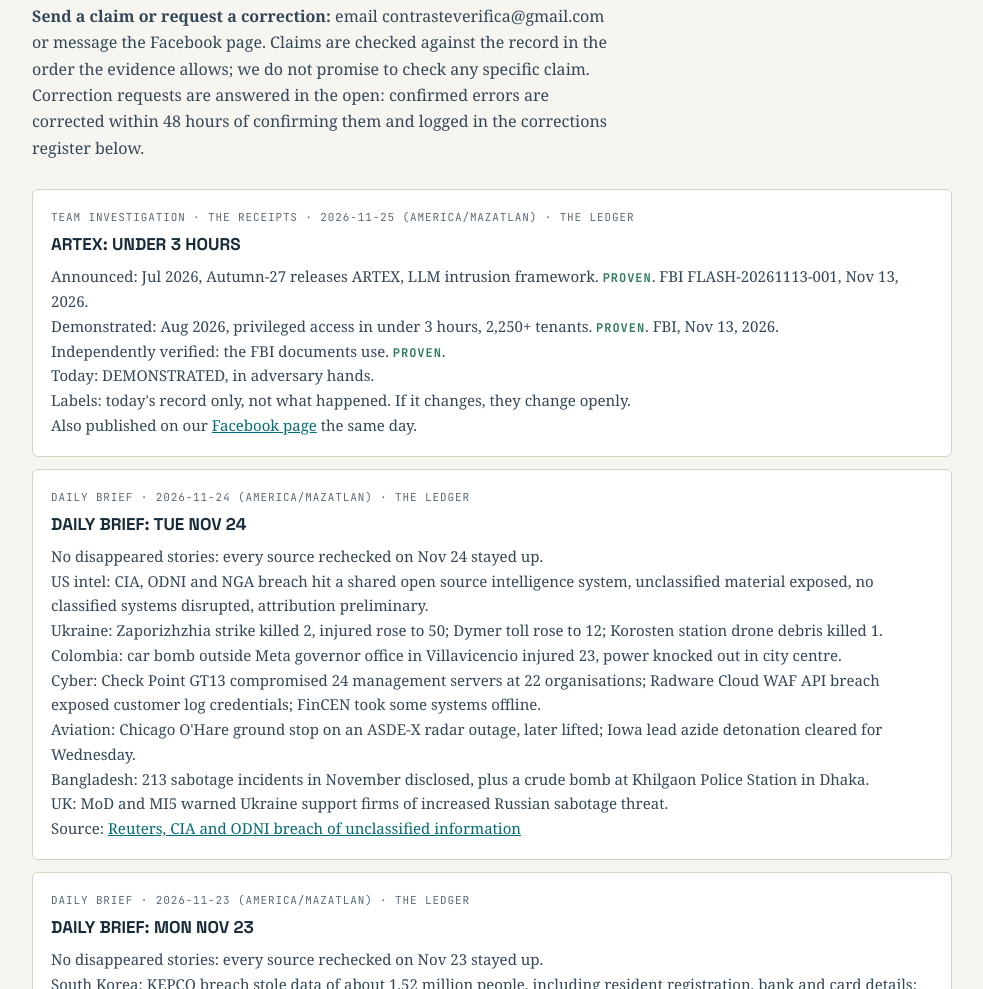
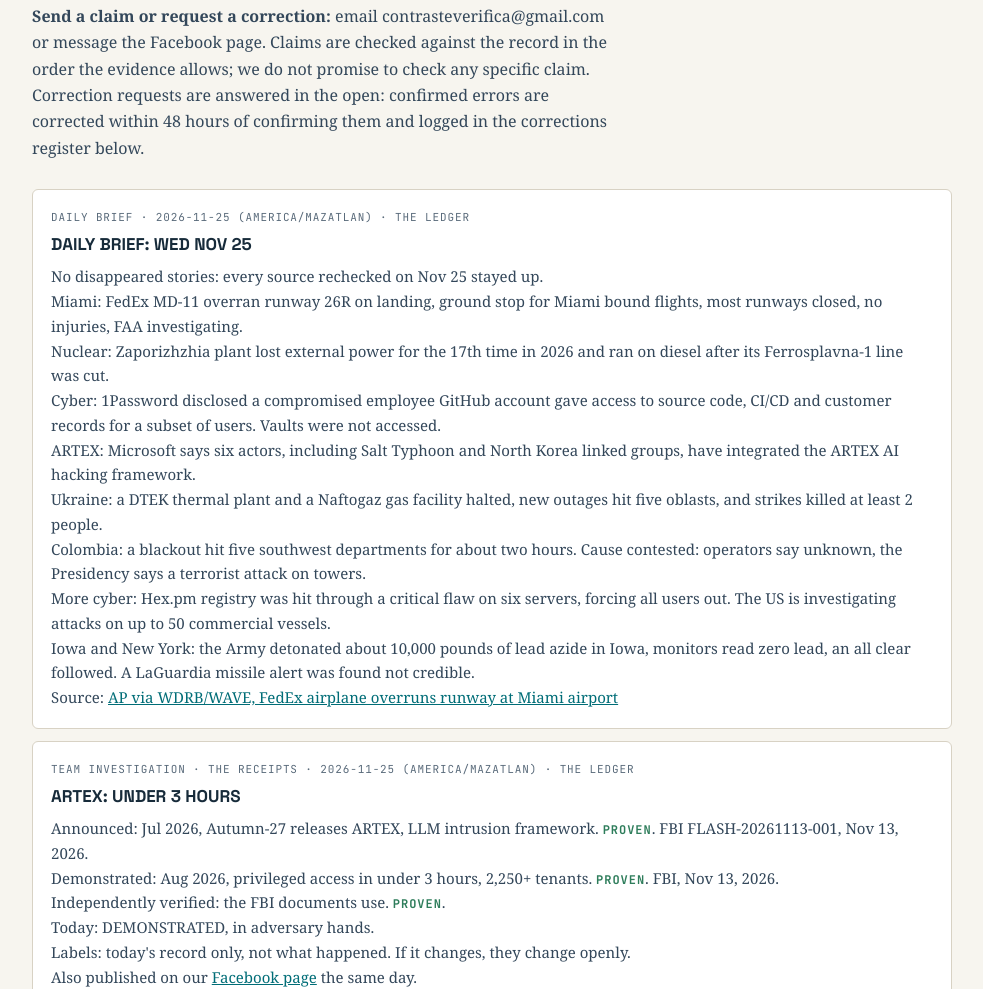
Before and after one commit to Bajanomad/contraste, a plain HTML site: page index.html in a window 1280 px wide. Shown: the part 2457-3446 px from the top of the page, without its empty margins (148-1131 px from the left). Drawn offline with Linux system fonts and the light colour scheme; a script that the page names is missing.

Commit message:
Ledger: daily brief Wed Nov 25

```diff
--- a/index.html
+++ b/index.html
@@ -168,6 +168,20 @@ img{max-width:100%;height:auto}
     <p class="lede">Our case files: each one states the claim, what the record shows, the verdict, the sources, the limitations, and the dates. The daily brief also lives here: a dated entry every morning with what the watch logged the day before, including stories that later disappeared from coverage. The daily brief is the watch record; the weekly case file is the substantive check. They are different things on different clocks.</p>
     <p class="lede" style="margin-top:16px"><strong>Provenance:</strong> every check carries its origin in its header line. TEAM INVESTIGATION means the team found the claim itself in the news and chose to check it. REQUESTED INVESTIGATION means someone outside the team asked us to look into it. The same standard governs the work either way; the label exists so readers always know whose question it was.</p>
     <p class="lede" style="margin-top:16px"><strong>Send a claim or request a correction:</strong> email contrasteverifica@gmail.com or message the Facebook page. Claims are checked against the record in the order the evidence allows; we do not promise to check any specific claim. Correction requests are answered in the open: confirmed errors are corrected within 48 hours of confirming them and logged in the corrections register below.</p>
+    <article class="entry">
+      <div class="meta">Daily brief · 2026-11-25 (America/Mazatlan) · The Ledger</div>
+      <h3>DAILY BRIEF: WED NOV 25</h3>
+      <p>No disappeared stories: every source rechecked on Nov 25 stayed up.</p>
+      <p>Miami: FedEx MD-11 overran runway 26R on landing, ground stop for Miami bound flights, most runways closed, no injuries, FAA investigating.</p>
+      <p>Nuclear: Zaporizhzhia plant lost external power for the 17th time in 2026 and ran on diesel after its Ferrosplavna-1 line was cut.</p>
+      <p>Cyber: 1Password disclosed a compromised employee GitHub account gave access to source code, CI/CD and customer records for a subset of users. Vaults were not accessed.</p>
+      <p>ARTEX: Microsoft says six actors, including Salt Typhoon and North Korea linked groups, have integrated the ARTEX AI hacking framework.</p>
+      <p>Ukraine: a DTEK thermal plant and a Naftogaz gas facility halted, new outages hit five oblasts, and strikes killed at least 2 people.</p>
+      <p>Colombia: a blackout hit five southwest departments for about two hours. Cause contested: operators say unknown, the Presidency says a terrorist attack on towers.</p>
+      <p>More cyber: Hex.pm registry was hit through a critical flaw on six servers, forcing all users out. The US is investigating attacks on up to 50 commercial vessels.</p>
+      <p>Iowa and New York: the Army detonated about 10,000 pounds of lead azide in Iowa, monitors read zero lead, an all clear followed. A LaGuardia missile alert was found not credible.</p>
+      <p>Source: <a href="https://www.wdrbwave.com/2026/11/26/fedex-airplane-overruns-runway-miami-airport-closing-all-1-runway/">AP via WDRB/WAVE, FedEx airplane overruns runway at Miami airport</a></p>
+    </article>
     <article class="entry">
       <div class="meta">Team investigation · The Receipts · 2026-11-25 (America/Mazatlan) · The Ledger</div>
       <h3>ARTEX: UNDER 3 HOURS</h3>
```
